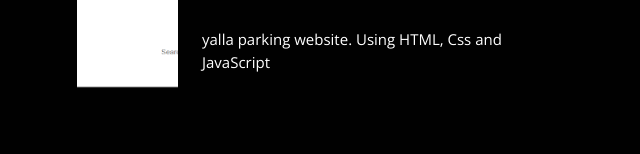
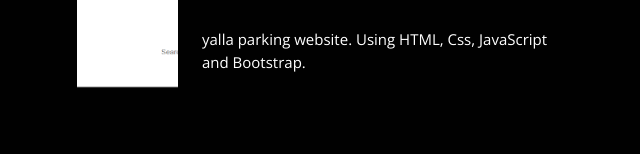
Before and after one commit to mahmoud-elhossiny/portfolio, a plain HTML site: page yallaparking-details.html in a window 1280 px wide. Shown: the part 274-428 px from the top of the page, 640-1280 px from the left. Drawn offline with nearby package versions, Linux system fonts and the light colour scheme.

Commit message:
fifth commit

```diff
--- a/yallaparking-details.html
+++ b/yallaparking-details.html
@@ -79,7 +79,7 @@
             </ul>
 
             <p>
-                yalla parking website. Using HTML, Css and JavaScript
+                yalla parking website. Using HTML, Css, JavaScript and Bootstrap.
             </p>
           </div>
 
```
